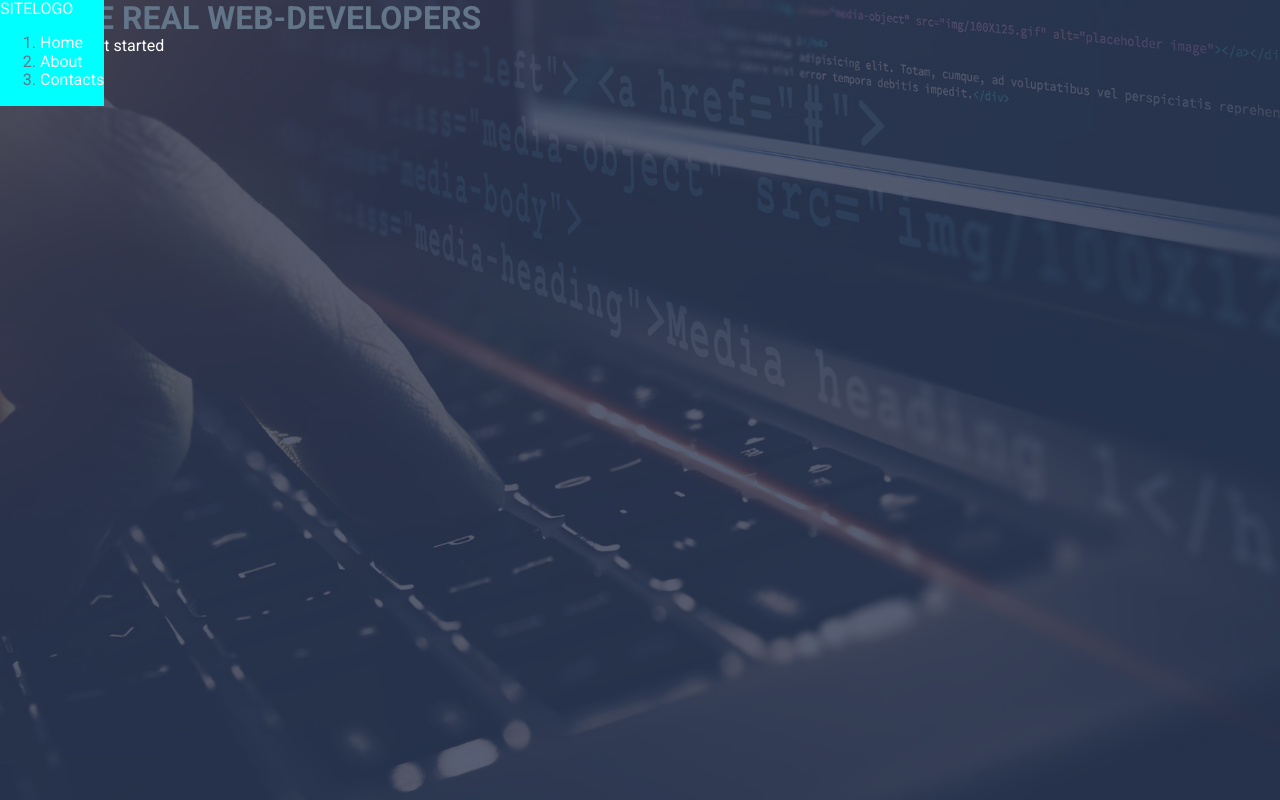
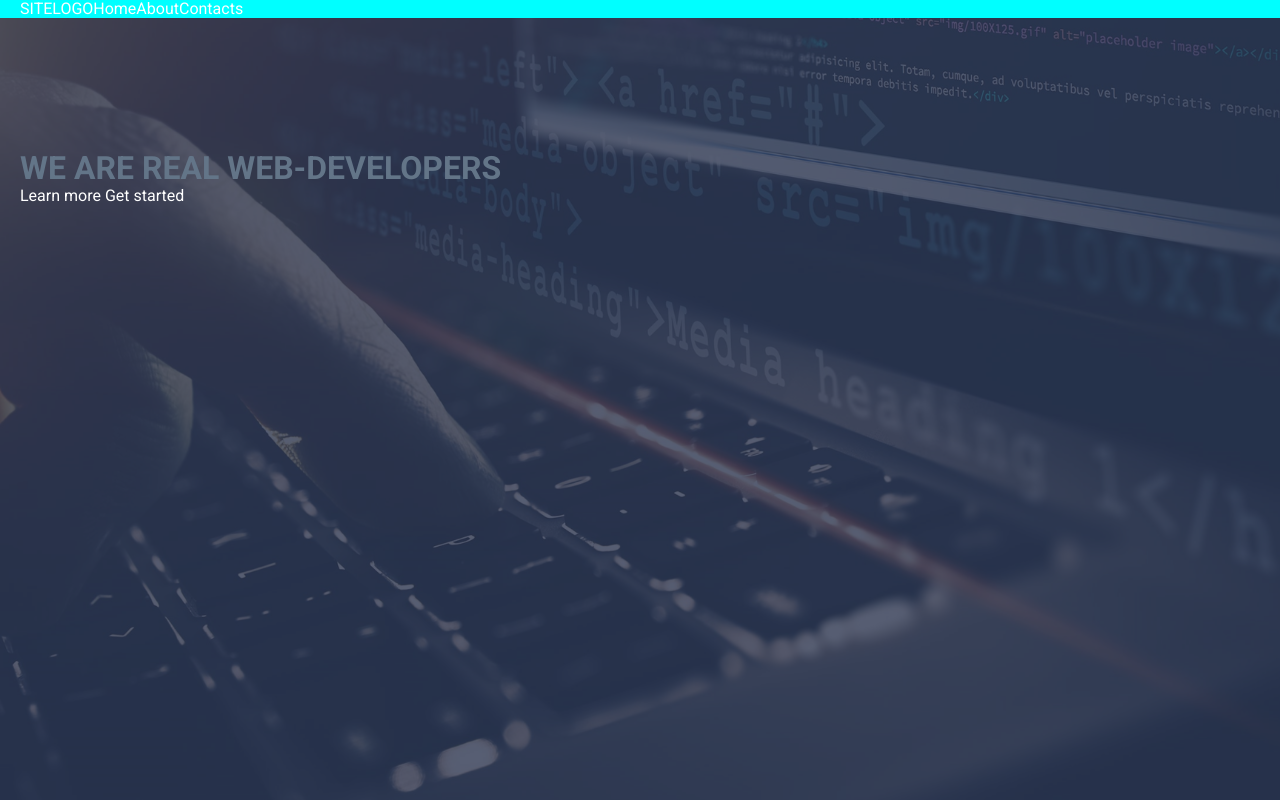
Before and after one commit to Mackedonec/grid-template, a website: page index.html in a window 1280 px wide. Drawn offline with Linux system fonts and the light colour scheme.

Commit message:
autosave

```diff
--- a/assets/scss/components/header/_header-content.scss
+++ b/assets/scss/components/header/_header-content.scss
@@ -5,6 +5,10 @@
   position: relative;
   z-index: 1;
 
+  &__container {
+    @extend %container;
+  }
+
   &__title {
     margin: 0;
   }
--- a/assets/scss/components/header/_header-menu.scss
+++ b/assets/scss/components/header/_header-menu.scss
@@ -6,6 +6,13 @@
   position: absolute;
   top: 0;
   left: 0;
+  right: 0;
   background-color: aqua;
   z-index: 2;
+
+  &__container {
+    @extend %container;
+
+    display: flex;
+  }
 }
--- a/assets/scss/components/header/_header-navbar.scss
+++ b/assets/scss/components/header/_header-navbar.scss
@@ -1,2 +1,9 @@
 @use "../../presets/" as *;
 @use "../../mixins/" as *;
+
+.header-navbar {
+  &__list {
+    display: flex;
+    @include unlist
+  }
+}
--- a/assets/scss/components/header/_header.scss
+++ b/assets/scss/components/header/_header.scss
@@ -8,4 +8,6 @@
   background-position: 50% 50%;
   background-size: cover;
   position: relative;
+  padding: 150px 0;
+
 }
--- a/assets/scss/mixins/_extends.scss
+++ b/assets/scss/mixins/_extends.scss
@@ -0,0 +1,6 @@
+@use "../presets" as *;
+
+%container {
+  width: min(100% - $gap-x2, $container);
+  margin-inline: auto;
+}
--- a/assets/scss/presets/_variables.scss
+++ b/assets/scss/presets/_variables.scss
@@ -3,6 +3,8 @@
 $font-header: "Roboto Slab", serif;
 $font-main: "Roboto", sans-serif;
 $font-size: 16px;
+
+$container: 1300px;
 
 $ul: 1340px;
 $xl: 1200px;
--- a/index.html
+++ b/index.html
@@ -26,17 +26,18 @@
       <div class="header-content__container">
         <h1 class="header-content__title">WE ARE REAL WEB-DEVELOPERS</h1>
         <div class="header-content__actions">
-          <a class="btn btn--light" href="#">Learn more</a>
-          <a class="btn btn--light" href="#">Get started</a>
+          <a class="btn btn--light" href="">Learn more</a>
+          <a class="btn btn--light" href="">Get started</a>
         </div>
       </div>
+    </div>
 
-      <div class="header-menu">
-        <div class="header-menu__container">
-          <div class="header-logo">
-            <a class="header-logo__link" href="">
-              <span class="header-logo__accent">SITE</span>LOGO</a>
-          </div>
+    <div class="header-menu">
+      <div class="header-menu__container">
+        <div class="header-logo">
+          <a class="header-logo__link" href="">
+            <span class="header-logo__accent">SITE</span>LOGO
+          </a>
         </div>
 
         <div class="header-navbar">
@@ -48,13 +49,13 @@
 
           <ol class="header-navbar__list">
             <li class="header-navbar__item">
-              <a class="header-navbar__link" href="#">Home</a>
+              <a class="header-navbar__link" href="">Home</a>
             </li>
             <li class="header-navbar__item">
-              <a class="header-navbar__link" href="#">About</a>
+              <a class="header-navbar__link" href="">About</a>
             </li>
             <li class="header-navbar__item">
-              <a class="header-navbar__link" href="#">Contacts</a>
+              <a class="header-navbar__link" href="">Contacts</a>
             </li>
           </ol>
         </div>
```
Also changed, not shown: assets/css/style.css.
